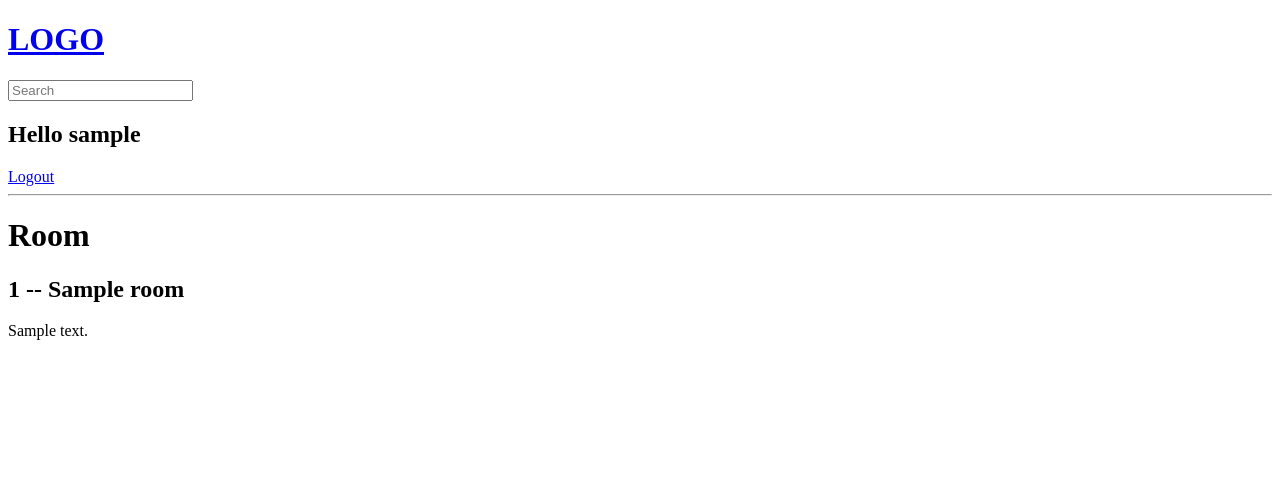
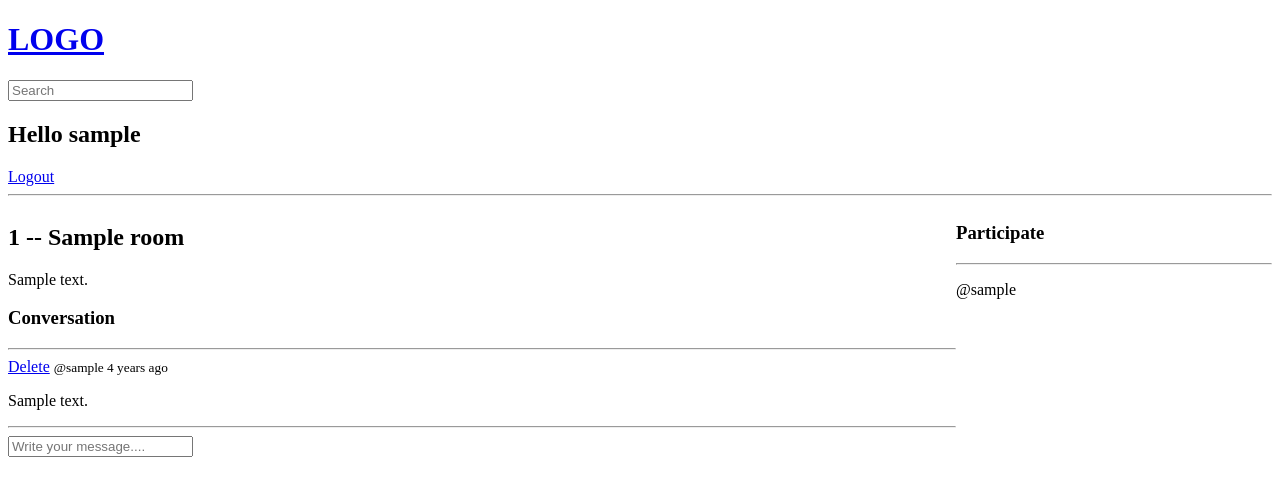
Before and after one commit to Hanumanthareddy884/studyroom, a Django app: page /room/1/ in a window 1280 px wide. Shown: the top 496 px of the page. Run offline with Django 5.2, Linux system fonts and the light colour scheme; a user stored in the database is signed in; tables that the repository leaves empty hold one stand-in row (values such as "Sample post").

Commit message:
Middleware concept complited

```diff
--- a/base/models.py
+++ b/base/models.py
@@ -13,7 +13,7 @@ class Room(models.Model):
     topic = models.ForeignKey(Topic, on_delete=models.SET_NULL, null=True)
     name =  models.CharField(max_length=250)
     description = models.TextField(null = True, blank=True)
-    # participants
+    participants = models.ManyToManyField(User,related_name='participants',blank=True)
     updated = models.DateTimeField(auto_now=True)
     created = models.DateTimeField(auto_now_add = True)
 
--- a/base/templates/base/room.html
+++ b/base/templates/base/room.html
@@ -1,10 +1,48 @@
-{% extends "main.html" %}
+{% extends "main.html" %} {% block content %}
+<style>
+    .room-container{
+        display:grid;
+        grid-template-columns:3fr 1fr;
+    }
 
-{% block content %}
-<h1>Room</h1>
+</style>
+{% comment %} <h1>Room</h1> {% endcomment %}
+<div class="room-container">
+  <div>
+    <h2>{{ room.id }} -- {{ room.name }}</h2>
+    <div>{{ room.description }}</div>
 
-<h2>{{ room.id }} -- {{ room.name }} </h2>
-<div> {{ room.description }}
+    <div class="comment-wrapper">
+      <h3>Conversation</h3>
+      <hr />
+      {% for message in messages_model %}
+      <div>
+        {% if request.user == message.user %}
+        <a href="{% url 'delete_message' message.id %}">Delete</a>
+        {% endif %}
+        <small>@{{ message.user }} {{message.created | timesince}} ago</small>
+        <p>{{ message.body }}</p>
+        <hr />
+      </div>
+
+      {% endfor %}
+    </div>
+    {% if request.user.is_authenticated %}
+    <div class="comment-form">
+      <form method="POST" action="">
+        {% csrf_token %}
+        <input type="text" name="body" placeholder="Write your message...." />
+      </form>
+    </div>
+    {% endif %}
+  </div>
+
+  <div>
+    <h3>Participate</h3>
+
+    <hr />
+    {% for user in participants %}
+    <p>@{{user.username}}</p>{% endfor %}
+  </div>
 </div>
-
 {% endblock content %}
--- a/base/urls.py
+++ b/base/urls.py
@@ -11,5 +11,6 @@ urlpatterns = [
     path('create-room/',views.room_form,name="create_form"),
     path('update-room/<str:pk>',views.updateRoom,name='updated_room'),
     path('delete-room/<str:pk>',views.deleteRoom,name='delete_room'),
+    path('delete-message/<str:pk>',views.deleteMessage,name='delete_message'),
 
 ]
--- a/base/views.py
+++ b/base/views.py
@@ -6,7 +6,7 @@ from django.http import HttpResponse
 from django.contrib import messages # uses for flass message
 from django.contrib.auth import authenticate,login,logout # inbult login,logout and authenticate
 from django.contrib.auth.forms import UserCreationForm
-from .models import Room,Topic
+from .models import Room,Topic,Message
 from .forms import RoomForm
 
 # Create your views here.
@@ -67,7 +67,20 @@ def home(request):
 
 def room(request,pk=None):
     room = Room.objects.get(id=pk)
-    context = {'room':room}
+    messages_model = room.message_set.all().order_by('-created')
+    participants = room.participants.all()
+    if request.method == 'POST':
+        message = Message.objects.create(
+            user= request.user,
+            room = room,
+            body = request.POST.get('body')
+        )
+        room.participants.add(request.user)
+        return redirect('room',pk=room.id)
+
+    print(participants)
+
+    context = {'room':room,'messages_model':messages_model,'participants':participants  }
     return render(request,'base/room.html', context)
 
 @login_required(login_url='login')
@@ -97,9 +110,19 @@ def updateRoom(request,pk):
     context = {'form':form}
     return render(request,'base/room_form.html',context)
 
+
+@login_required(login_url='login')
 def deleteRoom(request,pk):
     room = Room.objects.get(id=pk)
     if request.method =='POST':
         room.delete()
         return redirect('home')
     return render(request,"base/delete.html",{'obj':room})
+
+@login_required(login_url='login')
+def deleteMessage(request,pk):
+    message = Message.objects.get(id=pk)
+    if request.method =='POST':
+        message.delete()
+        return redirect('home')
+    return render(request,"base/delete.html",{'obj':message})
```
Also changed, not shown: base/migrations/0003_alter_room_options_room_participants.py (added).
